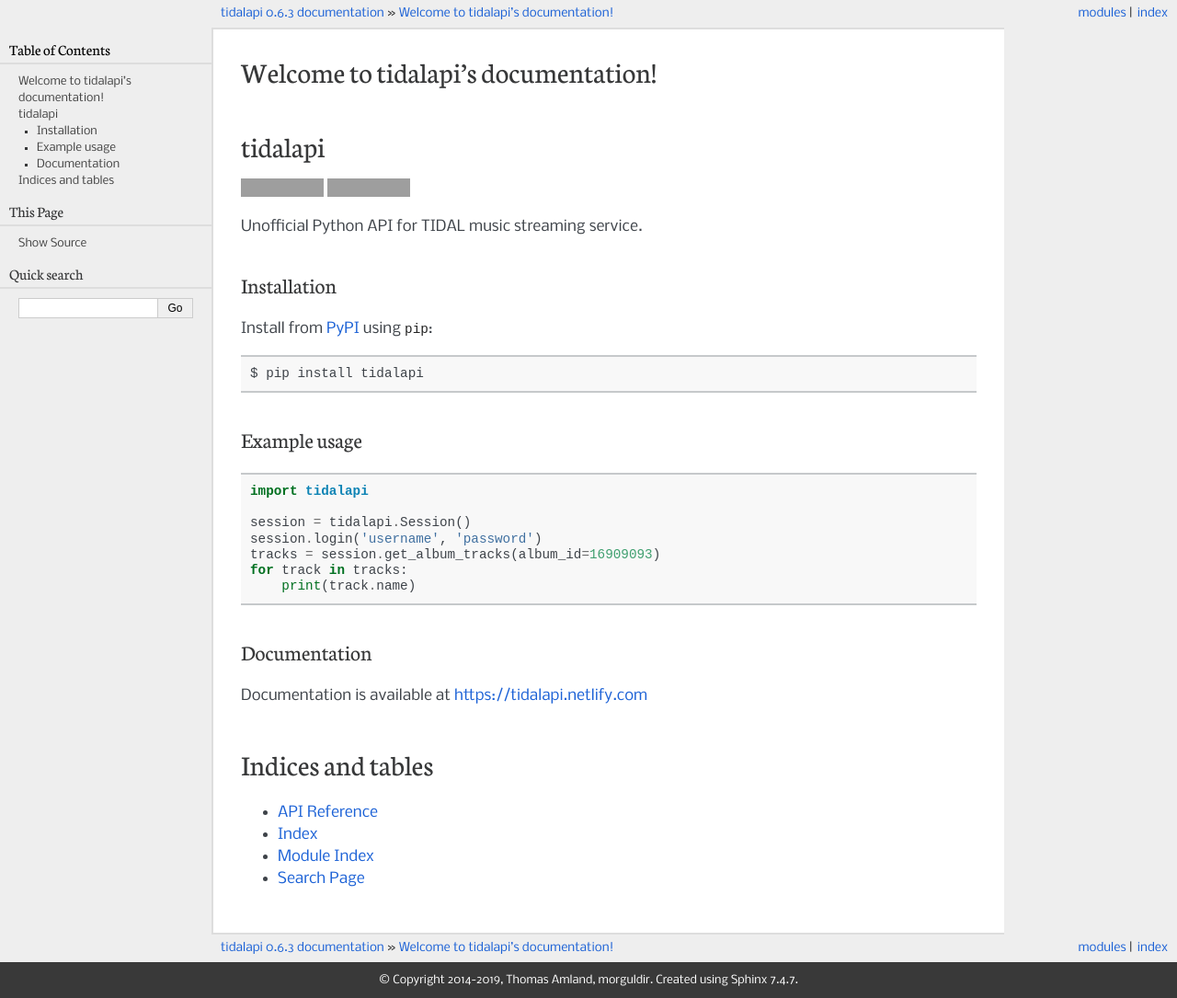
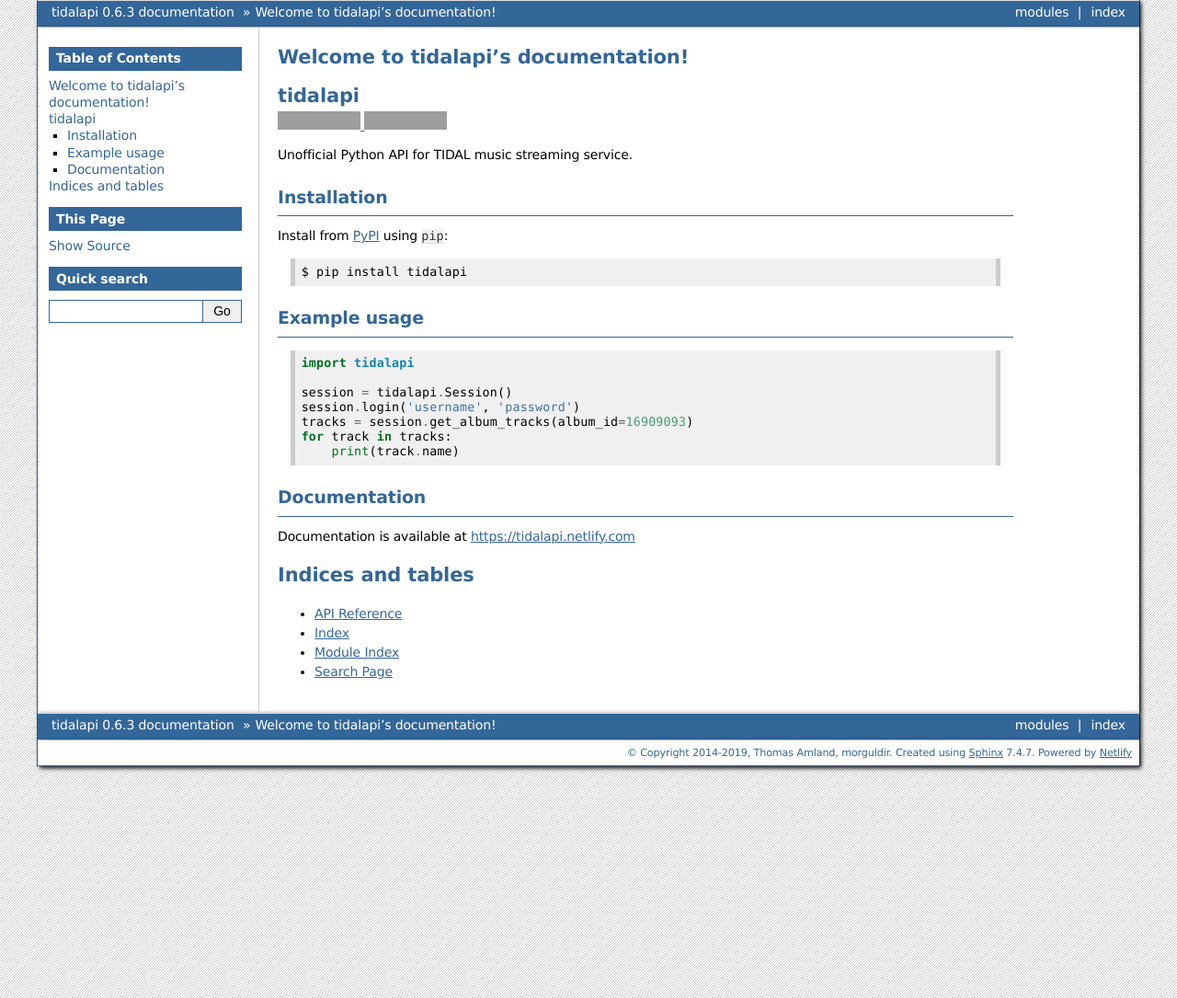
Before and after one commit to tamland/python-tidal, a Sphinx documentation site: the page built from docs/index.rst, in a window 1280 px wide. Shown: the whole page at 92% size. Built offline with Sphinx 7.4.7, drawn with Linux system fonts in a browser that asks for light colours; grey boxes are pictures that could not be loaded.

Commit message:
Add link to netlify site in the documentation, switch to bizstyle theme

```diff
--- /dev/null
+++ b/docs/_templates/layout.html
@@ -0,0 +1,20 @@
+{% extends '!layout.html' %}
+
+{% block footer %}
+    <div class="footer" role="contentinfo">
+    {%- if show_copyright %}
+      {%- if hasdoc('copyright') %}
+        {% trans path=pathto('copyright'), copyright=copyright|e %}&#169; <a href="{{ path }}">Copyright</a> {{ copyright }}.{% endtrans %}
+      {%- else %}
+        {% trans copyright=copyright|e %}&#169; Copyright {{ copyright }}.{% endtrans %}
+      {%- endif %}
+    {%- endif %}
+    {%- if last_updated %}
+      {% trans last_updated=last_updated|e %}Last updated on {{ last_updated }}.{% endtrans %}
+    {%- endif %}
+    {%- if show_sphinx %}
+      {% trans sphinx_version=sphinx_version|e %}Created using <a href="http://sphinx-doc.org/">Sphinx</a> {{ sphinx_version }}.{% endtrans %}
+    {%- endif %}
+    Powered by <a href="https://netlify.com/">Netlify</a>
+    </div>
+{% endblock %}
--- a/docs/conf.py
+++ b/docs/conf.py
@@ -47,7 +47,7 @@
 
 # The theme to use for HTML and HTML Help pages.  See the documentation for
 # a list of builtin themes.
-html_theme = 'pyramid'
+html_theme = 'bizstyle'
 
 # Add any paths that contain custom static files (such as style sheets) here,
 # relative to this directory. They are copied after the builtin static files,
```
